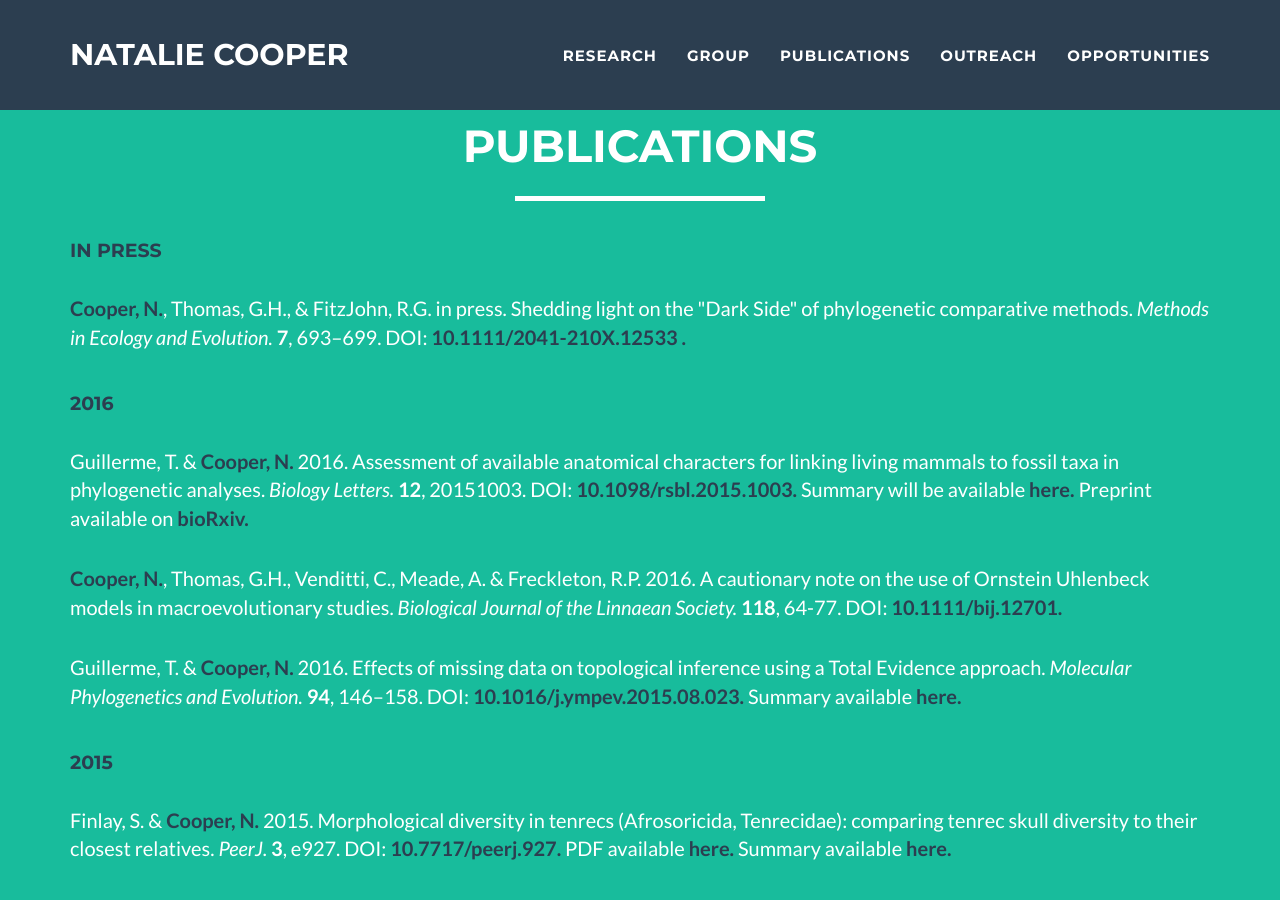
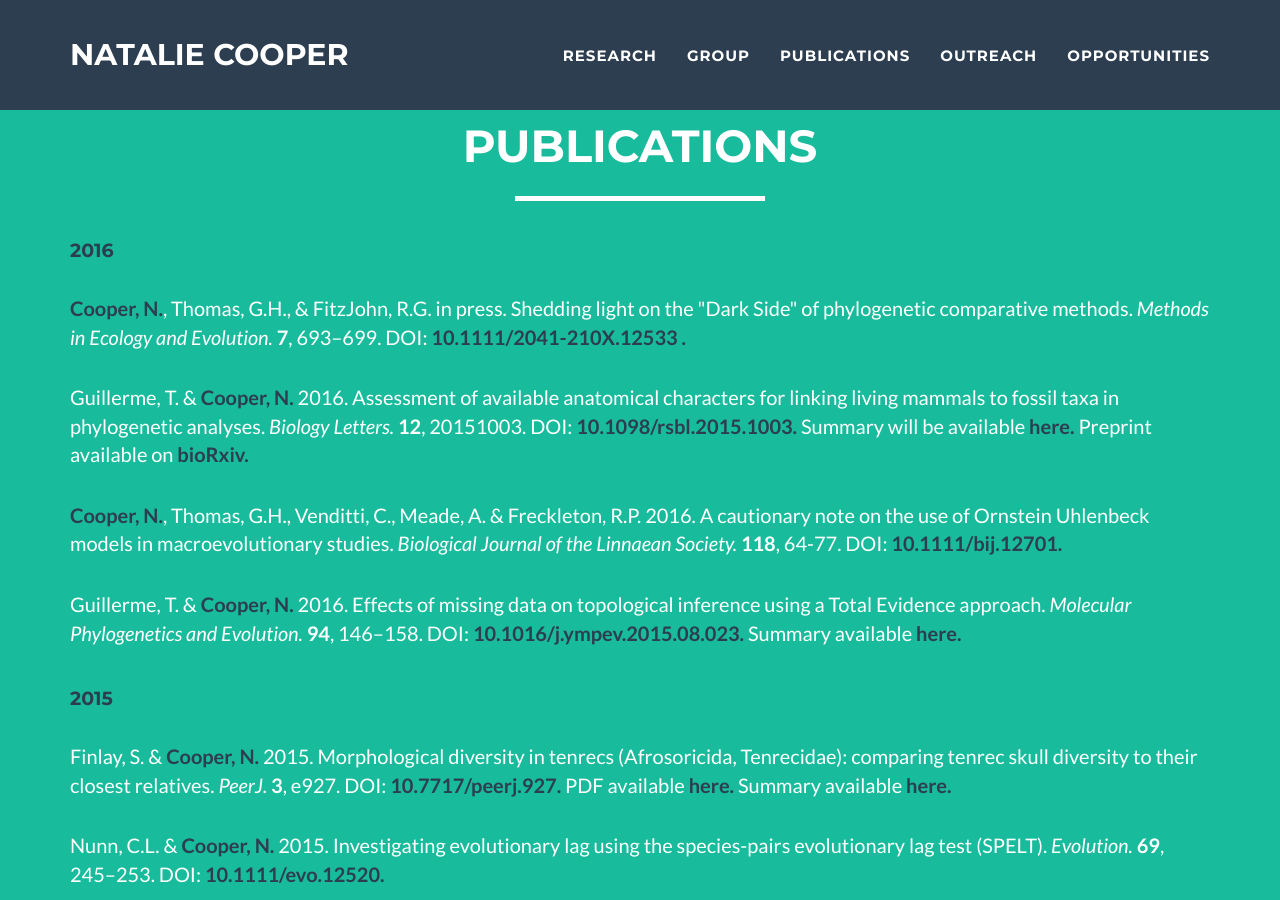
Before and after one commit to nhcooper123/nhcooper123.github.io, a Jekyll site: the page publications.html, which Jekyll copies as it is, in a window 1280 px wide and 900 px high. Built offline with Jekyll 4.4.1, drawn with Linux system fonts in a browser that asks for light colours; comment, search, counter and statistics services are not loaded.

Commit message:
Move Dark side paper to 2016 pubs

```diff
--- a/publications.html
+++ b/publications.html
@@ -101,9 +101,13 @@
     Summary will be available <a href=""><strong><font color="2c3e50">here.</font></strong></a>
   </p> Footer -->
 
-  <h4><font color="2c3e50">In press</font></h4>
+  <!-- <h4><font color="2c3e50">In press</font></h4>
 
-    &nbsp
+    &nbsp -->
+
+
+<h4><font color="2c3e50">2016</font></h4>
+  &nbsp
   <p>
   <strong><font color="2c3e50">Cooper, N.</font></strong>, Thomas, G.H., &amp; FitzJohn, R.G.
     in press.
@@ -117,9 +121,6 @@
     </p>
 
  &nbsp
-
-<h4><font color="2c3e50">2016</font></h4>
-  &nbsp
   <p>
     Guillerme, T. &amp; <strong><font color="2c3e50">Cooper, N.</font></strong>
     2016.
```
